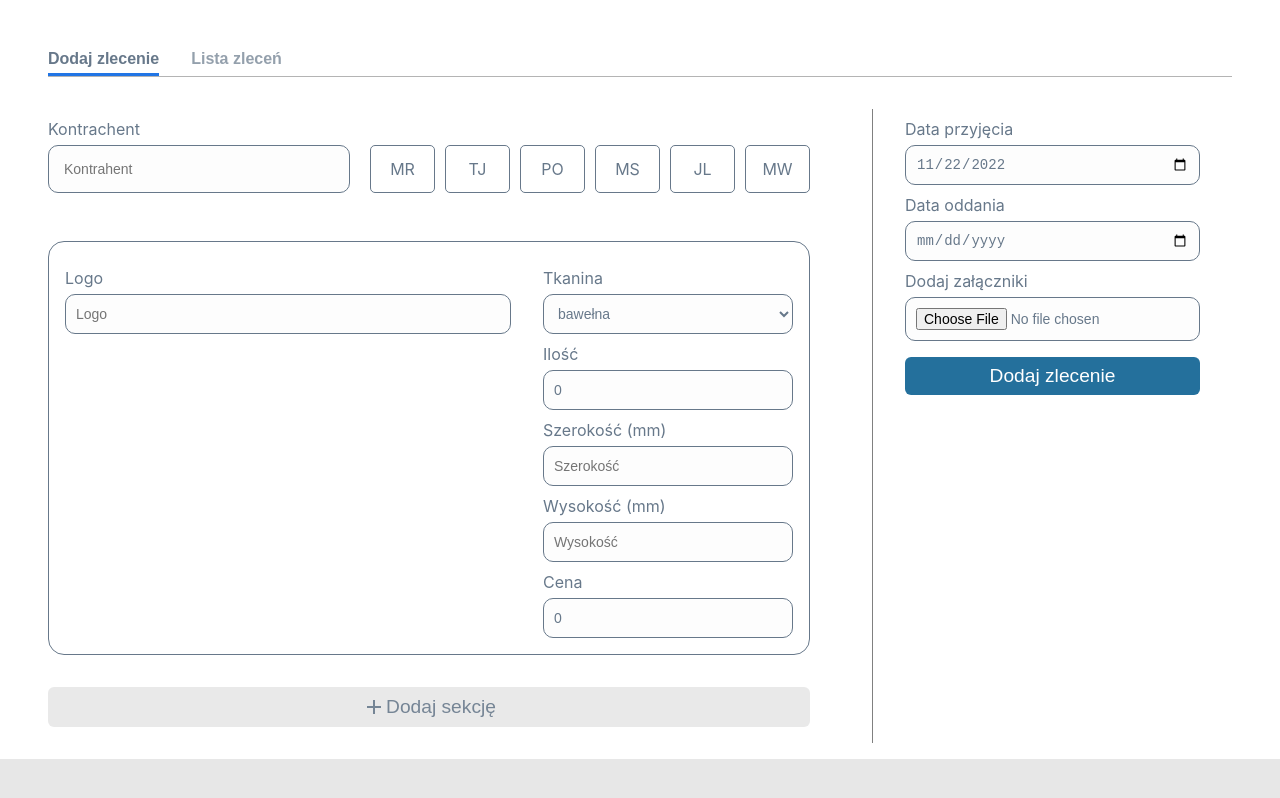
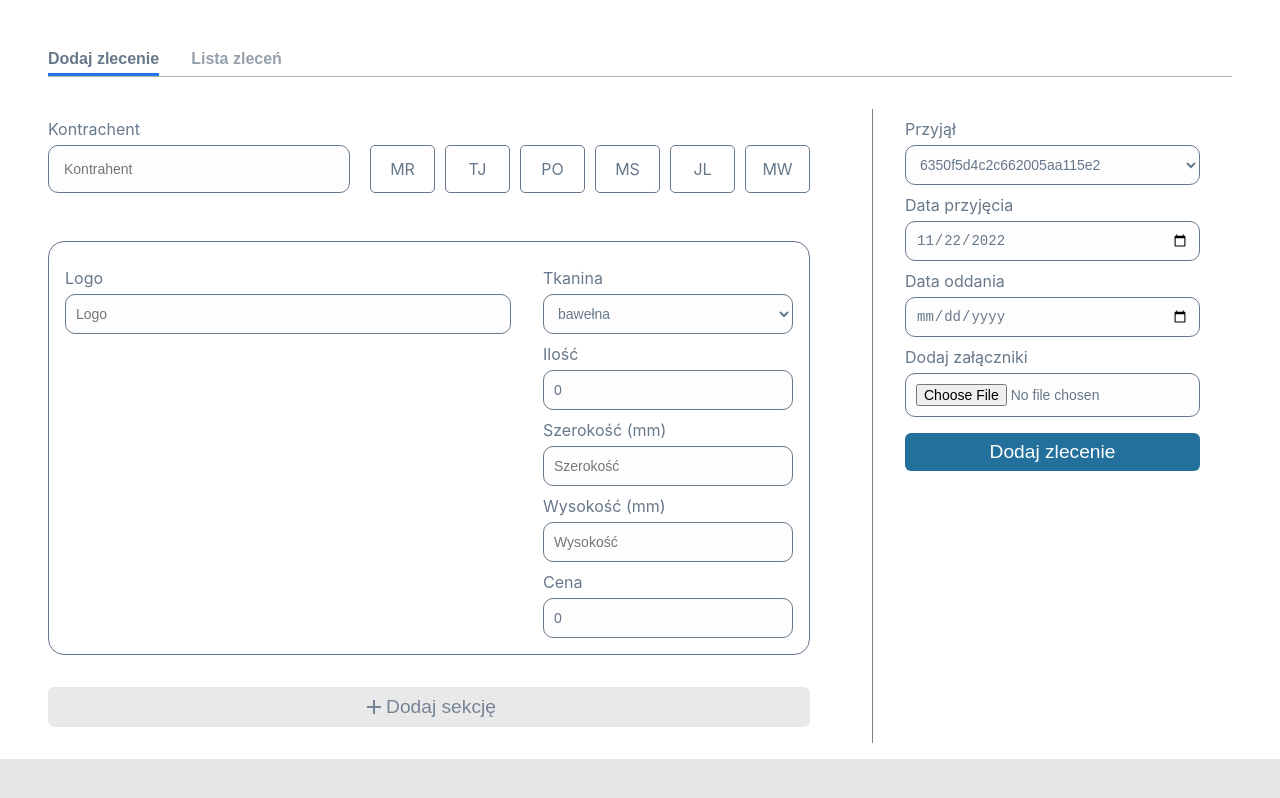
Before and after one commit to LukaszMarciszewski1/Trello-Card-Manager, a React (Create React App) app: page / in a window 1280 px wide. Built offline with nearby package versions, Linux system fonts and the light colour scheme; the HTML template or start-up script is replaced by a standard one.

Commit message:
fetch witch append form (#2)
Co-authored-by: Łukasz Marciszewski <lmarciszewski@gravityglobal.com>

```diff
--- a/src/components/Select/Select.tsx
+++ b/src/components/Select/Select.tsx
@@ -3,7 +3,7 @@ import styles from "./styles.module.scss";
 
 export type SelectProps = {
   id: string;
-  title: string;
+  title?: string;
   label: string;
   name?: any;
   type?: "text" | "email" | "number" | "password";
@@ -48,9 +48,9 @@ const Input: React.FC<SelectProps> = forwardRef<HTMLInputElement, SelectProps>(
           <p>{label}</p>
         </label>
         <select className={styles.select} id={id} name={name} {...props} >
-          {options.map((prod: { title: any }, index: any) => (
-            <option key={index} value={prod.title}>
-              {prod.title}
+          {options.map((prod: { name: any }, index: any) => (
+            <option key={index} value={prod.name}>
+              {prod.name}
             </option>
           ))}
         </select>
--- a/src/data.ts
+++ b/src/data.ts
@@ -1,37 +1,37 @@
 export const traders = [
   {
-    id: '6350f5d4c2c662005aa115e2',
+    id: '6368b5afeaaa0400bb987771',
     name: 'Marcin Rzeźnicki',
     initial: 'MR',
     checked: false,
   },
   //6368b5afeaaa0400bb987771 tj
   {
-    id: '6350f5d4c2c662005aa115e2',
+    id: '6368b5afeaaa0400bb987771',
     name: 'Tomasz Jankowski',
     initial: 'TJ',
     checked: false,
   },
   {
-    id: '6350f5d4c2c662005aa115e2',
+    id: '6368b5afeaaa0400bb987771',
     name: 'Paweł Ogonowski',
     initial: 'PO',
     checked: false,
   },
   {
-    id: '6350f5d4c2c662005aa115e2',
+    id: '6368b5afeaaa0400bb987771',
     name: 'MS',
     initial: 'MS',
     checked: false,
   },
   {
-    id: '6350f5d4c2c662005aa115e2',
+    id: '6368b5afeaaa0400bb987771',
     name: 'Justyna Leszczyńska',
     initial: 'JL',
     checked: false,
   },
   {
-    id: '6350f5d4c2c662005aa115e2',
+    id: '6368b5afeaaa0400bb987771',
     name: 'Maciej Witak',
     initial: 'MW',
     checked: false,
@@ -40,13 +40,13 @@ export const traders = [
 
 export const fabric = [
   {
-    title: 'bawełna',
+    name: 'bawełna',
   },
   {
-    title: 'poliester',
+    name: 'poliester',
   },
   {
-    title: 'skóra',
+    name: 'skóra',
   },
 ]
 
@@ -85,3 +85,16 @@ export const sizes = [
     name: 'GIGA',
   },
 ]
+
+export const recipient = [
+  {
+    name: '6350f5d4c2c662005aa115e2',
+    // name: 'Marcin',
+    initial: 'MP',
+  },
+  {
+    name: '6350f5d4c2c662005aa115e2',
+    // name: 'Kasia',
+    initial: 'MP',
+  },
+]
--- a/src/models/task.ts
+++ b/src/models/task.ts
@@ -22,4 +22,5 @@ export interface Task {
   price: number | null
   member: string
   attachment: File | any
+  recipient: string
 }
--- a/src/views/AddTasks.tsx
+++ b/src/views/AddTasks.tsx
@@ -8,7 +8,7 @@ import { RiAddLine } from "react-icons/ri";
 import Checkbox from "components/Checkbox/Checkbox";
 import Select from "components/Select/Select";
 import FormSection from "components/Section/FormSection";
-import { traders, fabric, production, sizes } from "data";
+import { traders, fabric, production, sizes, recipient } from "data";
 import DatePicker, { registerLocale } from "react-datepicker";
 import "react-datepicker/dist/react-datepicker.css";
 import dayjs from "dayjs";
@@ -51,7 +51,7 @@ const titleErrors = (type: any) => {
 const defaultDescriptionValues = {
   logo: '',
   amount: 0,
-  fabric: fabric[0].title
+  fabric: fabric[0].name
 }
 
 const Tasks: React.FC = () => {
@@ -59,7 +59,7 @@ const Tasks: React.FC = () => {
   const [sections, setSections] = useState([])
   const trelloAuthUrl = `key=${process.env.REACT_APP_TRELLO_KEY}&token=${process.env.REACT_APP_TRELLO_TOKEN}`
   const trelloListUrl = `https://api.trello.com/1/cards?idList=${process.env.REACT_APP_TRELLO_LIST}&${trelloAuthUrl}`;
-  const trelloCardUrl = (id: string, option?: string, valueKey?: string, value?: string) => {
+  const trelloCardUrl = (id: string, option?: string, valueKey?: string, value?: string | string[]) => {
     return `https://api.trello.com/1/cards/${id}/${option}?${trelloAuthUrl}&${valueKey}=${value}`
   };
 
@@ -83,29 +83,46 @@ const Tasks: React.FC = () => {
 
   const fetchData = (data: Task) => {
     console.log(data)
-    const { title, description, startDate, deadline, member, attachment, fabric } = data
-    // const nwLogo = `**Logo:**  **${description[0].name}**`
+    const { title, description, startDate, deadline, member, attachment, recipient } = data
+    const nwLogo = `**Logo:**  **${description[0].logo}**`
     // const nwLogo = description.map(desc => `Logo:${desc.name}<br>`) %0D%0A
-    const nwLogo = description.map(desc => `**Logo:  ${desc.logo}**%0D%0AIlość: ${desc.amount}%0D%0ATkanina: ${desc.fabric}%0D%0A%0D%0A`)
+    const newMember = [`${member},${recipient}`]
+    // const nwLogo = description.map(desc => formInitialCard.append('desc', `**Logo:  ${desc.logo}**%0D%0AIlość: ${desc.amount}%0D%0ATkanina: ${desc.fabric}%0D%0A%0D%0A`))
+    const formData = new FormData();
+    const formInitialCard = new FormData();
+    const descString = description.map((desc, i) => `***Sekcja${i+1}***\n**Logo: ${desc.logo}**\nIlość: ${desc.amount}\nTkanina: ${desc.fabric}\n\n`).toString()
 
-    const formData = new FormData();
+    formInitialCard.append('name', title)
+    formInitialCard.append('desc', descString)
+    formInitialCard.append('start', startDate)
+    formInitialCard.append('due', deadline)
+    formInitialCard.append('idMembers', `${member},${recipient}`)
     formData.append("file", attachment[0]);
-    formData.append("value", member);
+
+    const optionsInit = {
+      method: "POST",
+      headers: {
+        Accept: "application/json",
+      },
+      body: formInitialCard
+    }
+
+
     const options = {
       method: "POST",
       headers: {
         Accept: "application/json",
       },
     }
-
-    fetch(`${trelloListUrl}&name=${title}&desc=${nwLogo}&start=${startDate}&due=${deadline}`, options)
+    // fetch(`${trelloListUrl}&name=${title}&desc=${nwLogo}&start=${startDate}&due=${deadline}&idMembers=${member},${recipient}`, options)
+    fetch(trelloListUrl, optionsInit)
       .then((response) => {
         console.log(`Response: ${response.status} ${response.statusText}`);
         return response.text();
       })
       .then((text) => {
         fetch(`${trelloCardUrl(JSON.parse(text).id, 'checklists', 'name', 'lista zadań')}`, options);
-        fetch(`${trelloCardUrl(JSON.parse(text).id, 'idMembers', "value", member)}`, options);
+        // fetch(`${trelloCardUrl(JSON.parse(text).id, 'idMembers', "value", newMember)}`, options);
         fetch(`https://api.trello.com/1/cards/${JSON.parse(text).id}/attachments?key=${process.env.REACT_APP_TRELLO_KEY}&token=${process.env.REACT_APP_TRELLO_TOKEN}&setCover=false`, {
           method: 'POST',
           headers: {
@@ -123,10 +140,6 @@ const Tasks: React.FC = () => {
     fetchData(data)
     console.log(data);
   };
-
-  const handleAddNewSection = () => {
-    console.log('add new section')
-  }
 
   return (
     <form onSubmit={handleSubmit(handleSubmitForm)}>
@@ -251,6 +264,13 @@ const Tasks: React.FC = () => {
         </div>
         <div className={`${styles.formGroupContainer} ${styles.rightPanel}`}>
           <div className={`${styles.formGroupColumn} ${styles.rightPanelColumn}`}>
+            <Select
+              label={"Przyjął"}
+              options={recipient}
+              id={'recipient'}
+              // defaultValue={field.fabric}
+              {...register("recipient")}
+            />
             <Input
               id={"date-admission"}
               placeholder={"Data przyjęcia"}
```
